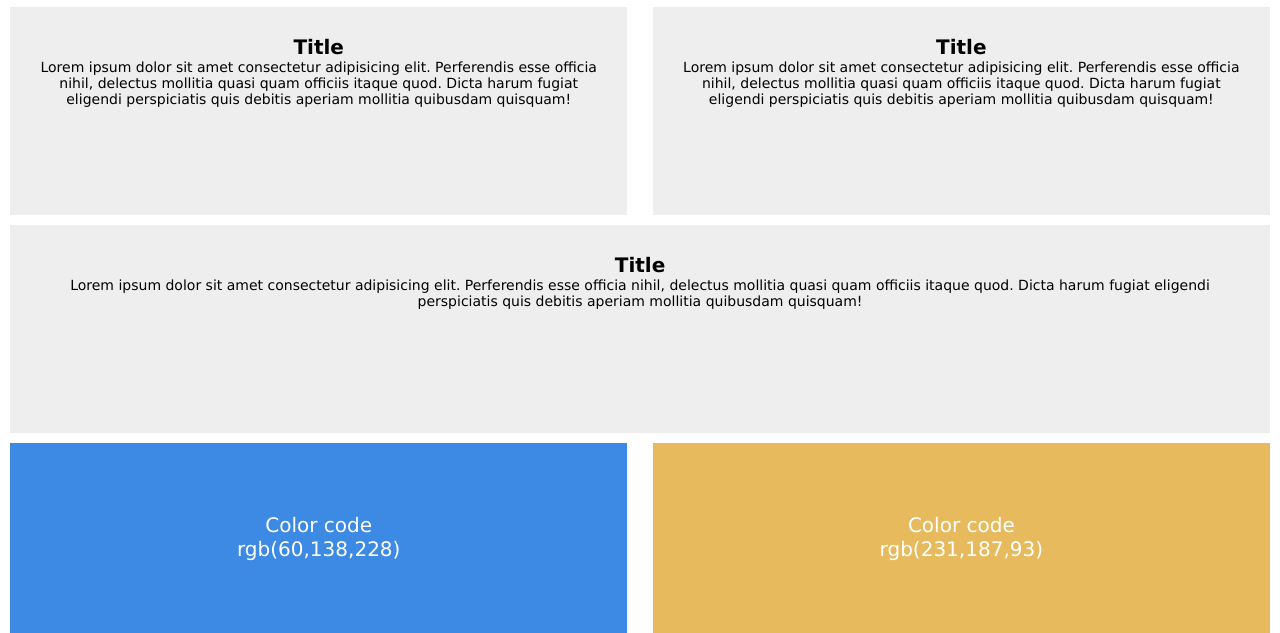
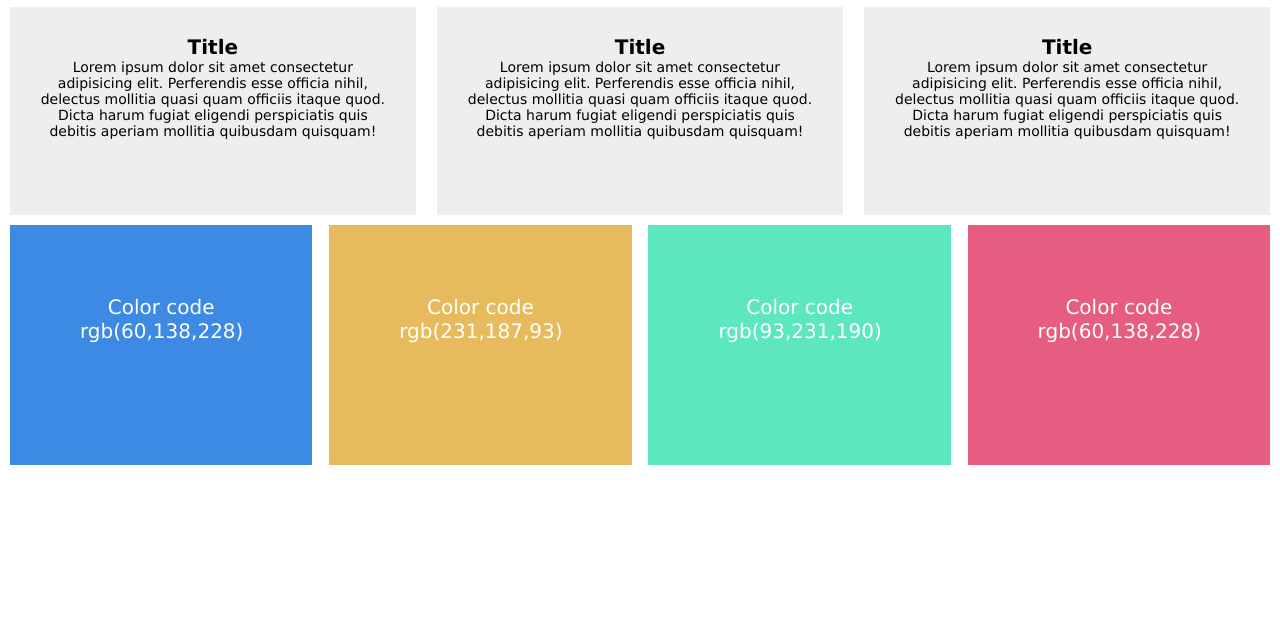
Before and after one commit to Narcissus313/seyyed_reza_shojaie_hw6_maktab88, a plain HTML site: page 2_4/index.html in a window 1280 px wide. Shown: the part 167-800 px from the top of the page. Drawn offline with Linux system fonts and the light colour scheme.

Commit message:
up to end

```diff
--- a/2_4/index.html
+++ b/2_4/index.html
@@ -13,15 +13,15 @@
     <div class="container d-flex flex-direction-column align-items-center space-between gap">
         <div class="header col-12 col-sm-12" id="header">Responsive Web
         </div>
-        <div class="middle d-flex flex-direction-row space-between align-items-center flex-wrap gap">
-            <div class="desc col-12 col-sm-6">
+        <div class="middle col-12 d-flex flex-direction-row space-between align-items-center flex-wrap gap">
+            <div class="desc col-12 col-sm-6 col-md-4">
                 <span>Title</span>
                 <p>Lorem ipsum dolor sit amet consectetur adipisicing elit. Perferendis esse officia nihil, delectus
                     mollitia quasi quam officiis itaque quod. Dicta harum fugiat eligendi perspiciatis quis debitis
                     aperiam
                     mollitia quibusdam quisquam!</p>
             </div>
-            <div class="desc col-12 col-sm-6">
+            <div class="desc col-12 col-sm-6 col-md-4">
                 <span>Title</span>
                 <p>Lorem ipsum dolor sit amet consectetur adipisicing elit. Perferendis esse officia nihil, delectus
                     mollitia quasi quam
@@ -29,7 +29,7 @@
                     quibusdam
                     quisquam!</p>
             </div>
-            <div class="desc col-12 col-sm-12">
+            <div class="desc col-12 col-sm-12 col-md-4">
                 <span>Title</span>
                 <p>Lorem ipsum dolor sit amet consectetur adipisicing elit. Perferendis esse officia nihil, delectus
                     mollitia quasi quam
@@ -38,20 +38,20 @@
                     quisquam!</p>
             </div>
         </div>
-        <div class="colors col-12 d-flex flex-direction-row space-between align-items-center flex-wrap gap">
-            <div class="color col-12 col-sm-6 blue" id="blue">
+        <div class="colors col-12 d-flex flex-direction-column space-between align-items-center flex-wrap gap">
+            <div class="color col-12 col-sm-6 col-md-4 col-ld-3  blue" id="blue">
                 <p>Color code</p>
                 <p>rgb(60,138,228)</p>
             </div>
-            <div class="color col-12 col-sm-6 orange">
+            <div class="color col-12 col-sm-6 col-md-4 col-ld-3  orange">
                 <p>Color code</p>
                 <p>rgb(231,187,93)</p>
             </div>
-            <div class="color col-12 col-sm-6 green">
+            <div class="color col-12 col-sm-6 col-md-4 col-ld-3  green">
                 <p>Color code</p>
                 <p>rgb(93,231,190)</p>
             </div>
-            <div class="color col-12 col-sm-6 pink">
+            <div class="color col-12 col-sm-6 col-md-12 col-ld-3 pink">
                 <p>Color code</p>
                 <p>rgb(60,138,228)</p>
             </div>
--- a/2_4/style.css
+++ b/2_4/style.css
@@ -1,17 +1,18 @@
 * {
     box-sizing: border-box;
+    font-family: Verdana, Geneva, Tahoma, sans-serif;
+    font-size: 14px;
     margin: 0;
     padding: 0;
-    font-size: 14px;
-    font-family: Verdana, Geneva, Tahoma, sans-serif;
+    transition: 0.32s;
 }
 
 #header {
+    color: white;
+    font-size: 28px;
+    min-height: 18vh;
+    padding: 3rem;
     text-align: center;
-    padding: 3rem;
-    font-size: 28px;
-    color: white;
-    min-height: 18vh;
 }
 
 .gap {
@@ -24,6 +25,10 @@
 
 .justify-content-center {
     justify-content: center;
+}
+
+.justify-content-around {
+    justify-content: space-around;
 }
 
 .align-items-center {
@@ -57,20 +62,20 @@
 .desc {
     background-color: #eeeeee;
     min-height: 26vh;
+    padding: 2rem;
     text-align: center;
-    padding: 2rem;
 }
 
 .desc span {
+    font-size: 20px;
     font-weight: bold;
-    font-size: 20px;
 }
 
 .color {
+    color: white;
+    min-height: 30vh;
     padding: 5rem;
     text-align: center;
-    min-height: 30vh;
-    color: white;
 }
 
 .color p {
@@ -95,8 +100,8 @@
 }
 
 .col-1 {
+    text-align: center;
     width: 8.33%;
-    text-align: center;
 }
 
 .col-2 {
@@ -144,9 +149,14 @@
 }
 
 @media only screen and (min-width: 600px) {
-    *{
+    * {
         transition: 0.32s;
     }
+
+    .colors {
+        flex-direction: row;
+    }
+
     .pink {
         background-color: rgb(231, 93, 127);
         display: block;
@@ -202,9 +212,18 @@
 }
 
 @media only screen and (min-width: 800px) {
+    * {
+        transition: 0.32s;
+    }
+
     .header {
         padding: 5%;
+    }
 
+    .colors {
+        flex-direction: row;
+        justify-content: space-between;
+        align-items: center;
     }
 
     .col-md-1 {
@@ -216,11 +235,11 @@
     }
 
     .col-md-3 {
-        width: 25%;
+        width: 22%;
     }
 
     .col-md-4 {
-        width: 33.33%;
+        width: 32.2%;
     }
 
     .col-md-5 {
@@ -256,57 +275,61 @@
     }
 }
 
-/* @media only screen and (min-width: 1000px) {
+@media only screen and (min-width: 1000px) {
+    * {
+        transition: 0.32s;
+    }
+
     .header {
         height: 20%;
     }
 
-    For desktop:
-    .col-md-1 {
+    /* For large desktop: */
+    .col-ld-1 {
         width: 8.33%;
     }
 
-    .col-md-2 {
+    .col-ld-2 {
         width: 16.66%;
     }
 
-    .col-md-3 {
-        width: 25%;
+    .col-ld-3 {
+        width: 24%;
     }
 
-    .col-md-4 {
-        width: 33.33%;
+    .col-ld-4 {
+        width: 32%;
     }
 
-    .col-md-5 {
+    .col-ld-5 {
         width: 41.66%;
     }
 
-    .col-md-6 {
+    .col-ld-6 {
         width: 50%;
     }
 
-    .col-md-7 {
+    .col-ld-7 {
         width: 58.33%;
     }
 
-    .col-md-8 {
+    .col-ld-8 {
         width: 66.66%;
     }
 
-    .col-md-9 {
+    .col-ld-9 {
         width: 75%;
     }
 
-    .col-md-10 {
+    .col-ld-10 {
         width: 83.33%;
     }
 
-    .col-md-11 {
+    .col-ld-11 {
         width: 91.66%;
     }
 
-    .col-md-12 {
+    .col-ld-12 {
         width: 100%;
     }
-} */
+}
```
